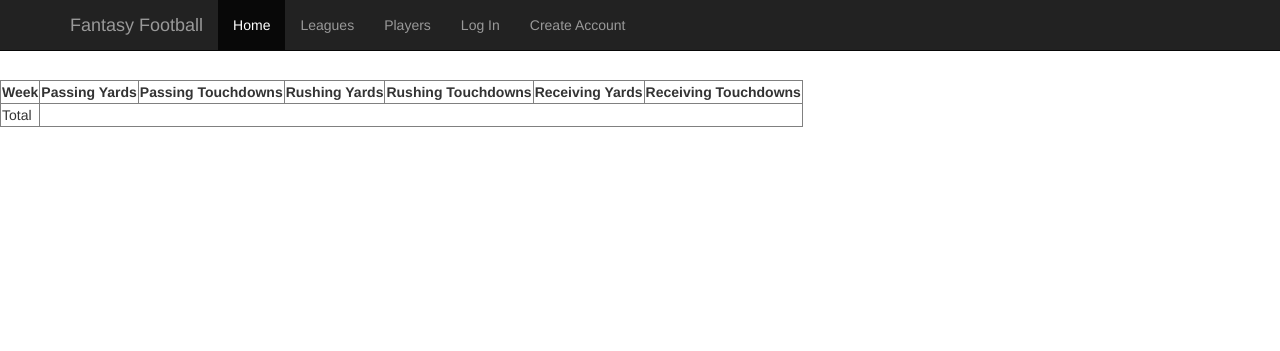
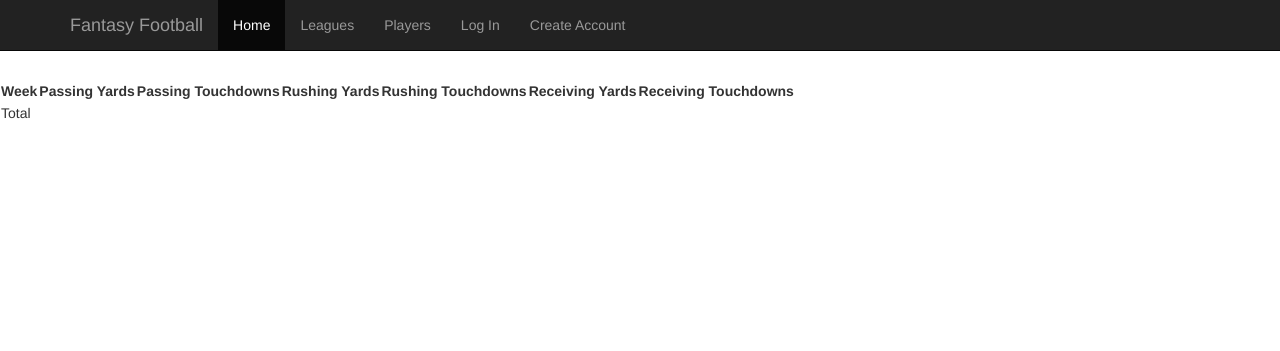
Before and after one commit to ackinsey/football, a Django app: template templates/allstars/player_detail.html in a window 1280 px wide. Shown: the top 351 px of the page. Run offline with Django 3.2, Linux system fonts and the light colour scheme; the template is opened without the code that fills it, so the values that code supplies are empty; some libraries are stand-ins or nearby versions.

Commit message:
Update player_detail.html
styles

```diff
--- a/templates/allstars/player_detail.html
+++ b/templates/allstars/player_detail.html
@@ -1,8 +1,9 @@
 {% include "header.html" %}
-
+<body class="footballBody">
+<div class="bodyDiv">
 <div>{{player.name}}</div>
 <div><a href="/team/{{player.team.team_name}}">{{player.team}}</a></div>
-<table border="1">
+<table class="fTable">
 	<tr>
 		<th class="footballTh">Week</th>
 		<th class="footballTh">Passing Yards</th>
@@ -31,3 +32,5 @@
 	{% endfor %}
 	</tr>
 </table>
+</div>
+</body>
```
